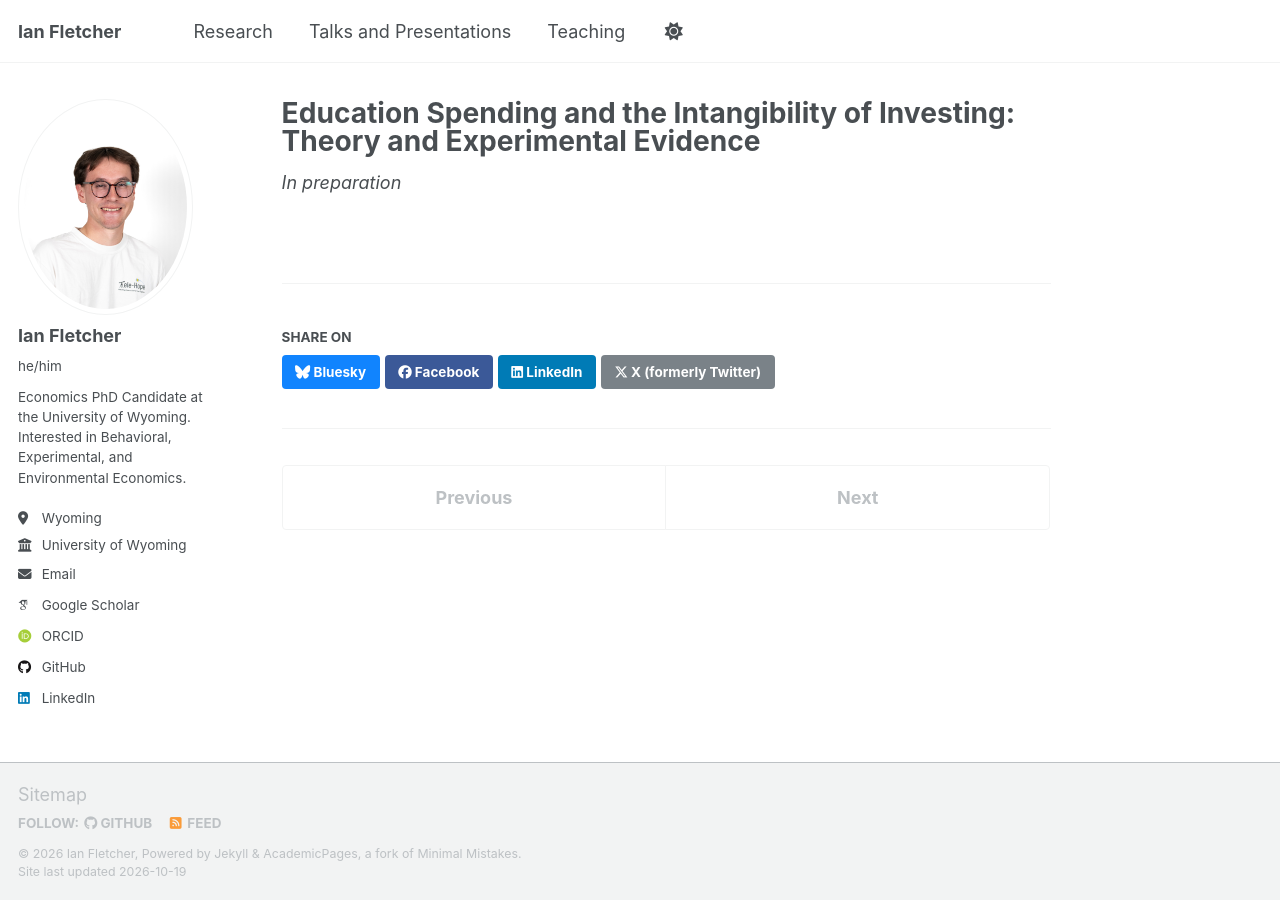
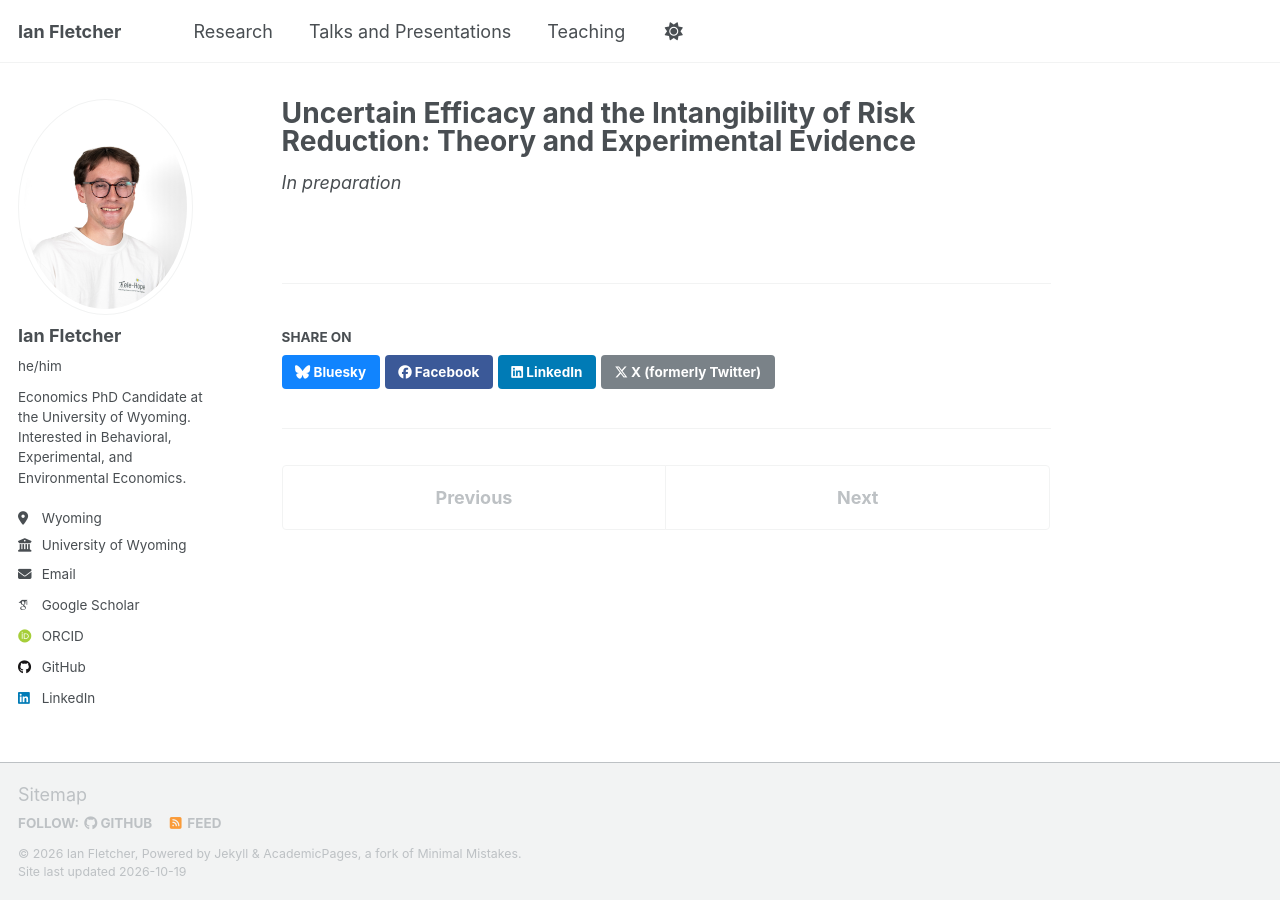
Before and after one commit to fletcherian/fletcherian.github.io, a Jekyll site: the page built from _publications/intang-severity.md, in a window 1280 px wide. Built offline with Jekyll 4.4.1, drawn with Linux system fonts in a browser that asks for light colours; some web fonts are replaced; a script that is not in the unit is left out.

Commit message:
Update title in intang-severity publication

```diff
--- a/_publications/intang-severity.md
+++ b/_publications/intang-severity.md
@@ -1,5 +1,5 @@
 ---
-title: "Education Spending and the Intangibility of Investing: Theory and Experimental Evidence"
+title: "Uncertain Efficacy and the Intangibility of Risk Reduction: Theory and Experimental Evidence"
 collection: publications
 category: conferences
 permalink: /publication/intang-severity
```
